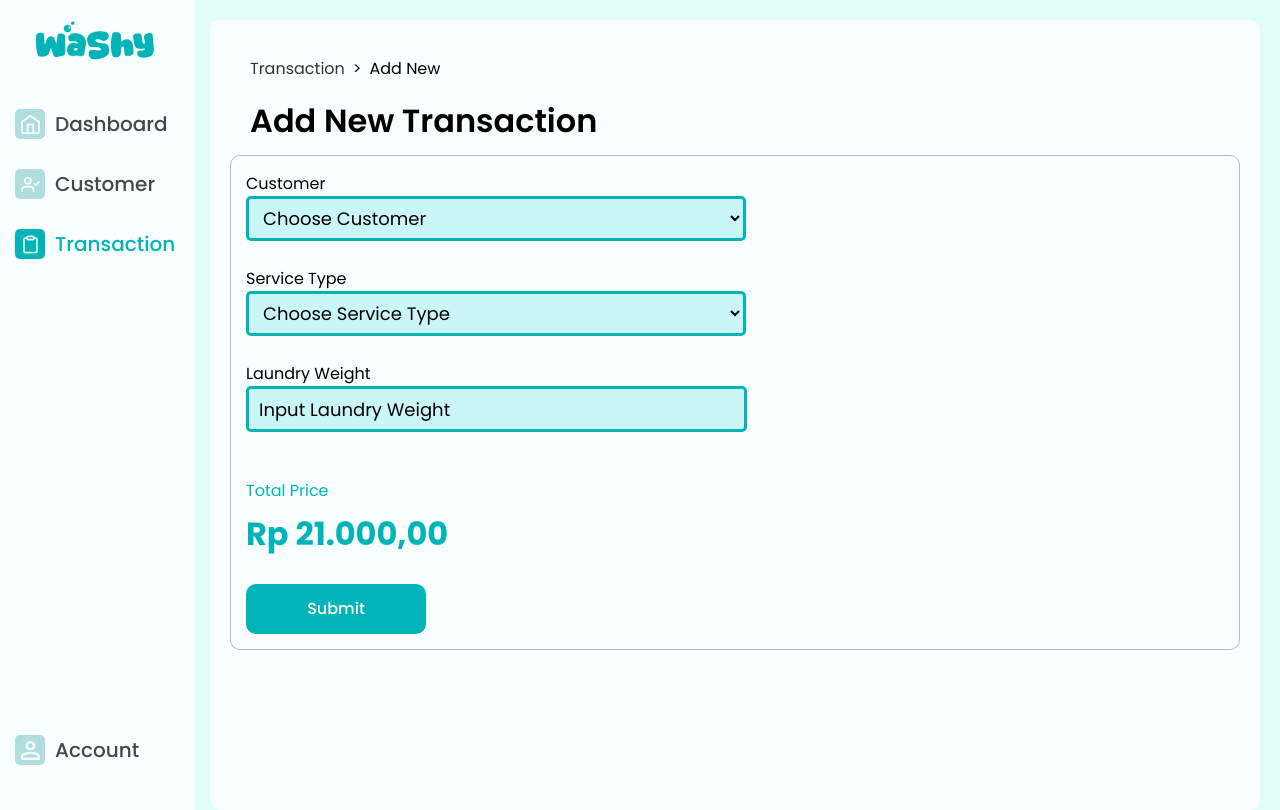
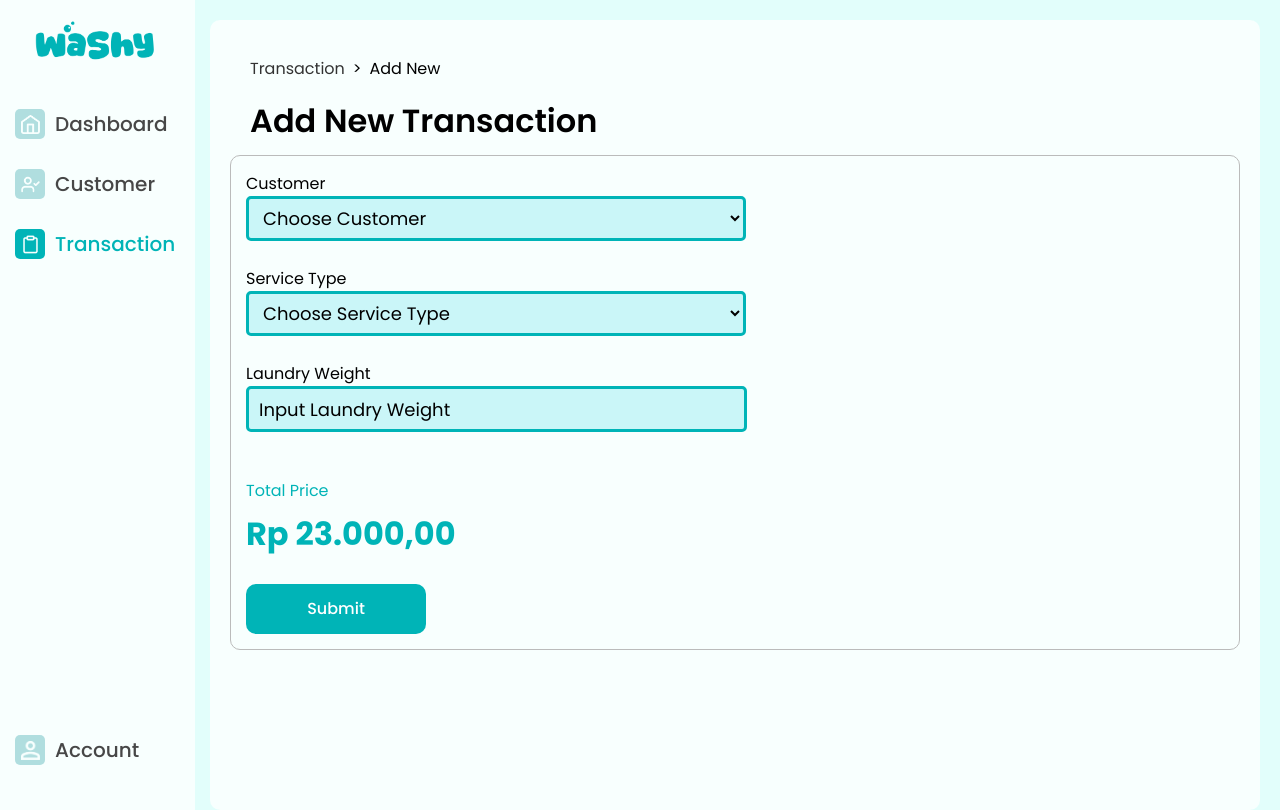
Before and after one commit to deven-aditya/Washy, a PHP site: page /Pages/Transaction/tambah.php in a window 1280 px wide. Run offline with PHP 8.4, Linux system fonts and the light colour scheme.

Commit message:
tes commit

```diff
--- a/Pages/Transaction/tambah.php
+++ b/Pages/Transaction/tambah.php
@@ -94,7 +94,7 @@
 
                     <div class="price">
                         <h4>Total Price</h4>
-                        <h1>Rp 21.000,00</h1>
+                        <h1>Rp 23.000,00</h1>
                     </div><br>
 
                     <input type="submit" class="add-btn"/>
```
